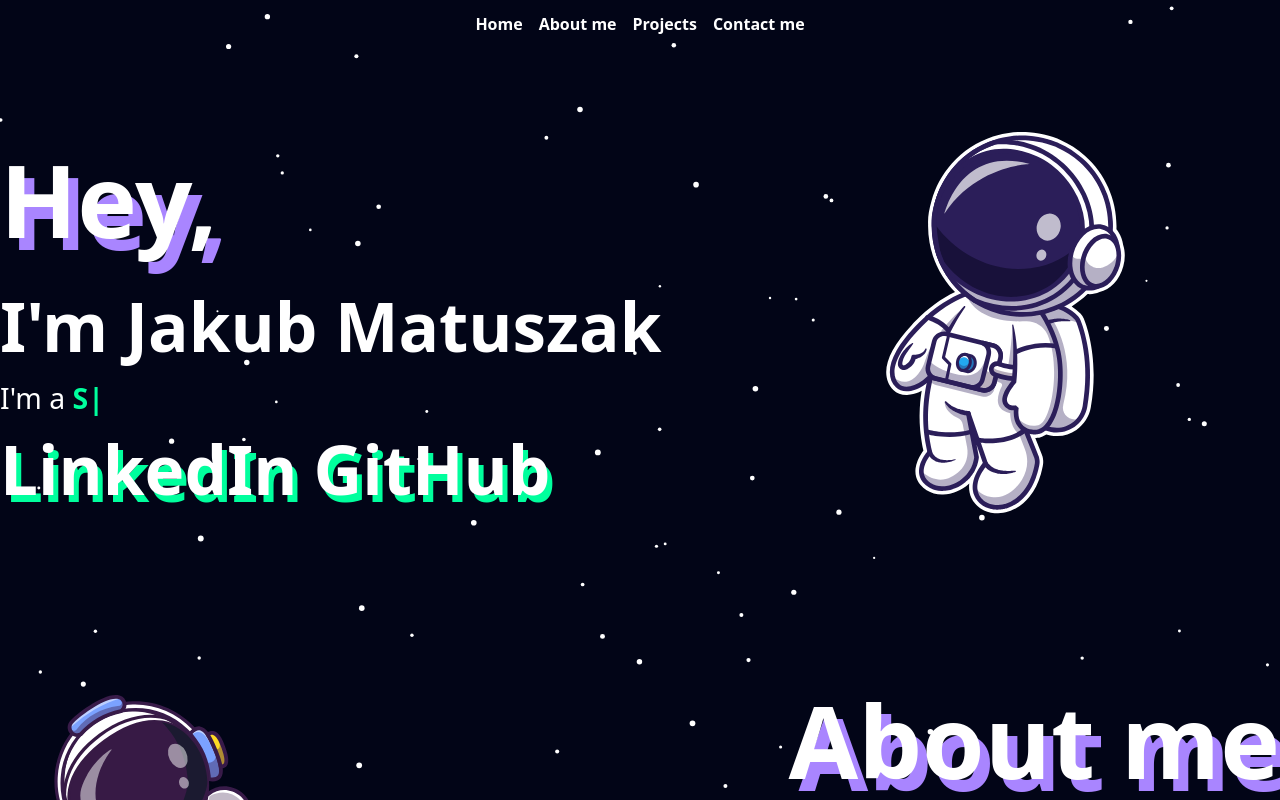
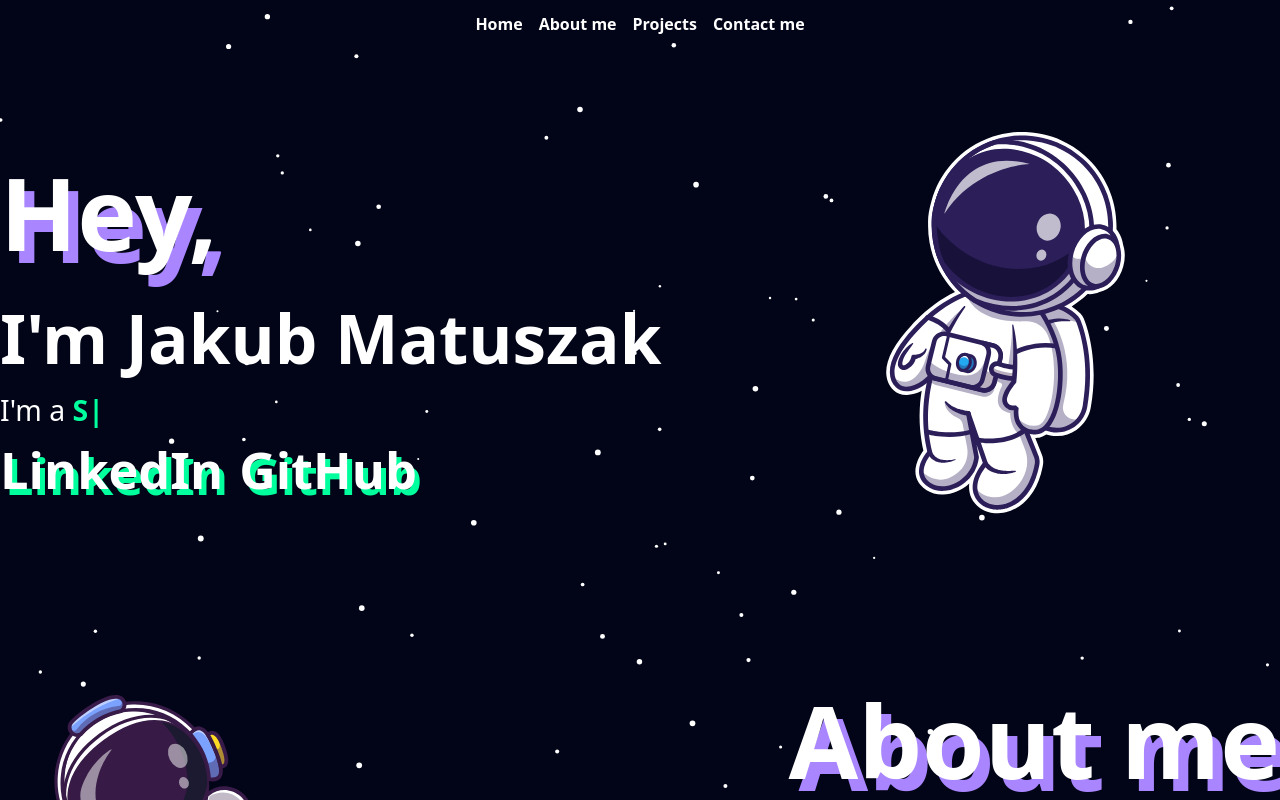
Before and after one commit to jaqubm/PortfolioV2, a React (Vite) app: page / in a window 1280 px wide. Shown: the top 800 px of the page. Built offline with nearby package versions, Linux system fonts and the light colour scheme; what @nextui-org/react would draw is missing.

Commit message:
HeroSection component stylling update

```diff
--- a/src/components/HeroSection.jsx
+++ b/src/components/HeroSection.jsx
@@ -39,11 +39,11 @@ function HeroSection() {
 
         <div className='flex lg:flex-row flex-col lg:items-center items-start lg:space-x-4'>
 
-          <a href='https://www.linkedin.com/in/jaqubm/' target='_blank' className='lg:text-5xl text-2xl font-black lg:[text-shadow:_5px_7px_0_rgb(0_255_157_/_100%)] lg:hover:[text-shadow:_8px_10px_0_rgb(0_255_157_/_100%)] [text-shadow:_3px_4px_0_rgb(0_255_157_/_100%)]'>
+          <a href='https://www.linkedin.com/in/jaqubm/' target='_blank' className='lg:text-4xl text-2xl font-black lg:[text-shadow:_5px_6px_0_rgb(0_255_157_/_100%)] lg:hover:[text-shadow:_8px_10px_0_rgb(0_255_157_/_100%)] [text-shadow:_3px_4px_0_rgb(0_255_157_/_100%)]'>
             LinkedIn
           </a>
 
-          <a href='https://github.com/jaqubm' target='_blank' className='lg:text-5xl text-2xl font-black lg:[text-shadow:_5px_7px_0_rgb(0_255_157_/_100%)] lg:hover:[text-shadow:_8px_10px_0_rgb(0_255_157_/_100%)] [text-shadow:_3px_4px_0_rgb(0_255_157_/_100%)]'>
+          <a href='https://github.com/jaqubm' target='_blank' className='lg:text-4xl text-2xl font-black lg:[text-shadow:_5px_6px_0_rgb(0_255_157_/_100%)] lg:hover:[text-shadow:_8px_10px_0_rgb(0_255_157_/_100%)] [text-shadow:_3px_4px_0_rgb(0_255_157_/_100%)]'>
             GitHub
           </a>
         </div>
```
